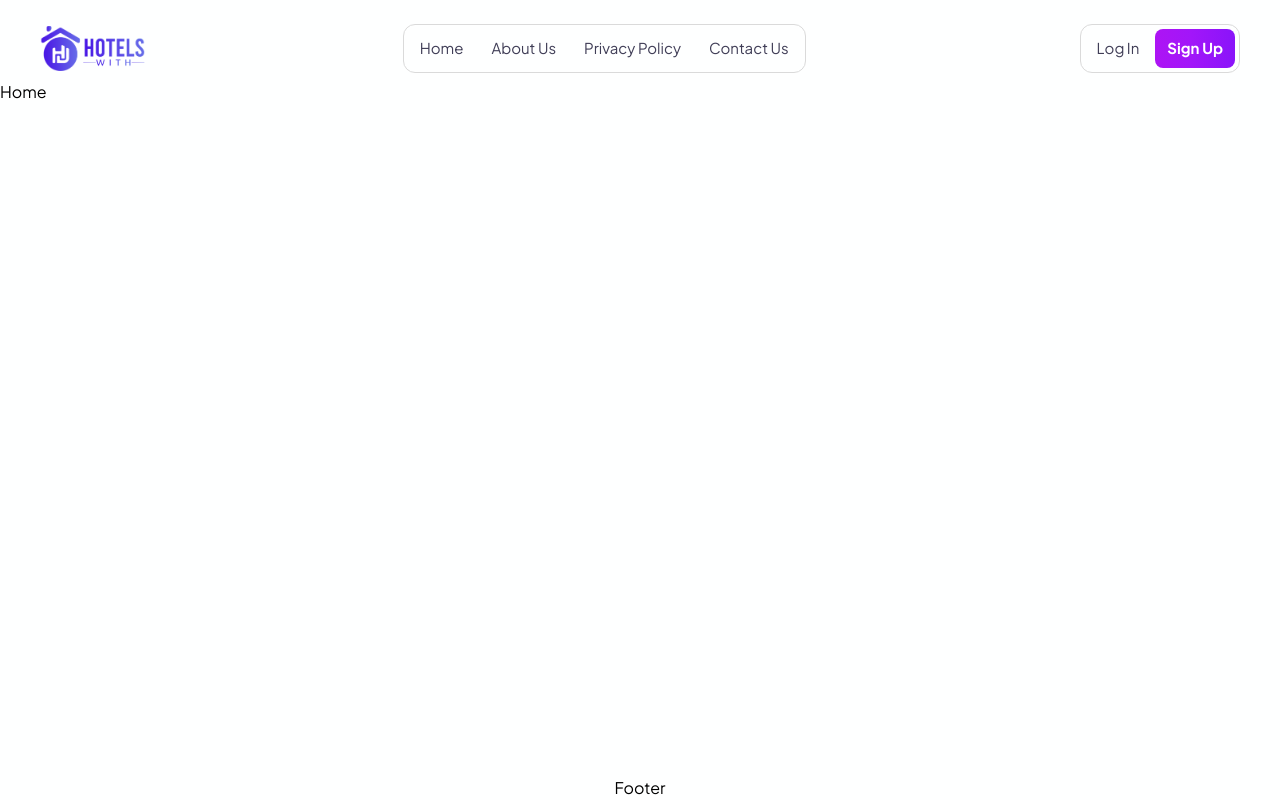
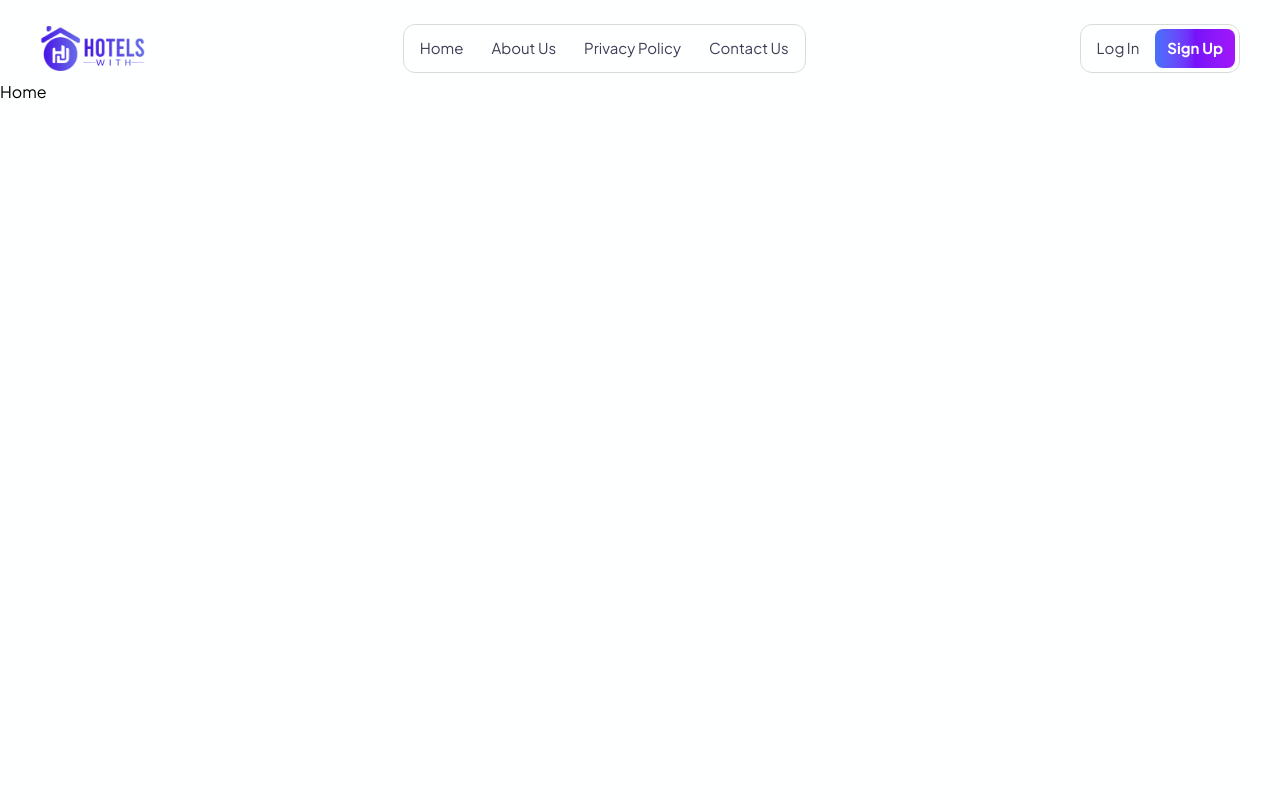
Before and after one commit to musamueed19/Hotel-RoofTop, a React (Vite) app in the folder client/: page / in a window 1280 px wide. Shown: the top 800 px of the page. Built offline with nearby package versions, Linux system fonts and the light colour scheme.

Commit message:
made navbar sticky

```diff
--- a/client/src/Layout.jsx
+++ b/client/src/Layout.jsx
@@ -4,8 +4,9 @@ import Navbar from "./components/Navbar";
 
 const Layout = () => {
   return (
-    <div className="bg-page min-h-screen flex flex-col">
-      <div className="">
+
+    <div className="bg-page min-h-screen flex flex-col h-[90rem] relative">
+      <div className="sticky top-0 z-50">
         <Navbar />
       </div>
       <div className="flex-grow">
--- a/client/src/components/Navbar.jsx
+++ b/client/src/components/Navbar.jsx
@@ -12,9 +12,9 @@ const Navbar = () => {
 
   return (
     <header
-      className={`sticky top-0 ${
+      className={`${
         isNavbarTransparent ? "bg-transparent" : "bg-white"
-      } pt-6 h-[5rem]`}
+      } pt-6 h-[5rem] transition-colors duration-300 overflow-hidden`}
     >
       <nav className="mx-auto container md:max-w-7xl flex justify-between items-center px-2 md:px-6 lg:px-10">
         {/* Left Side */}
@@ -48,7 +48,7 @@ const Navbar = () => {
             </Link>
             <Link
               to={"/signup"}
-              className="px-3 py-2 animated-gradient rounded-lg text-[15px] text-white font-bold "
+              className="relative px-3 py-2 bg-gradient rounded-lg text-[15px] text-white font-bold "
             >
               Sign Up
             </Link>
--- a/client/src/index.css
+++ b/client/src/index.css
@@ -29,10 +29,14 @@
 }
 
 @layer components {
-  .gradient {
-    @apply  bg-gradient-to-r from-grad-from via-grad-via to-grad-to hover:from-grad-via hover:to-grad-hover-to transition-all duration-500
+   .border-gradient {
+    @apply border-2 border-grad-via rounded-lg;
+  }
+  .bg-gradient {
+    @apply bg-gradient-to-r from-grad-from via-grad-via to-grad-to hover:from-grad-via hover:to-grad-hover-to transition-all duration-500
   }
 }
+/* via-grad-via to-grad-to hover:from-grad-via hover:to-grad-hover-to transition-all duration-500 */
 
 @layer utilities {
   body {
@@ -42,6 +46,7 @@
 
 .animated-gradient {
   background: linear-gradient(270deg, var(--color-grad-from), var(--color-grad-via), var(--color-grad-to), var(--color-grad-hover-to));
+  border: 2px solid linear-gradient(270deg, var(--color-grad-hover-to), var(--color-grad-from), var(--color-grad-via), var(--color-grad-to));
   background-size: 300% 300%;
   animation: gradientFlow 5s ease infinite;
 }
```
